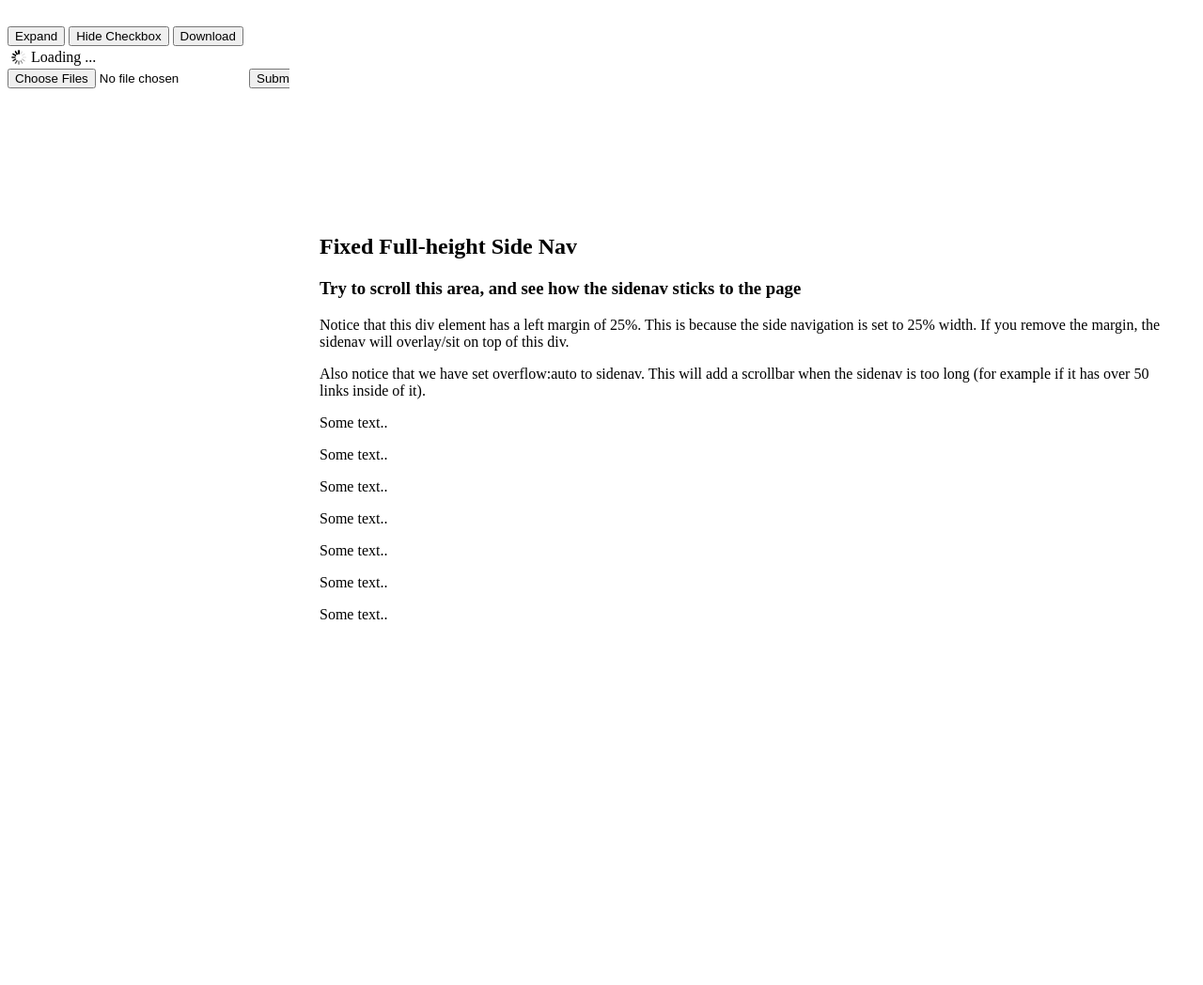
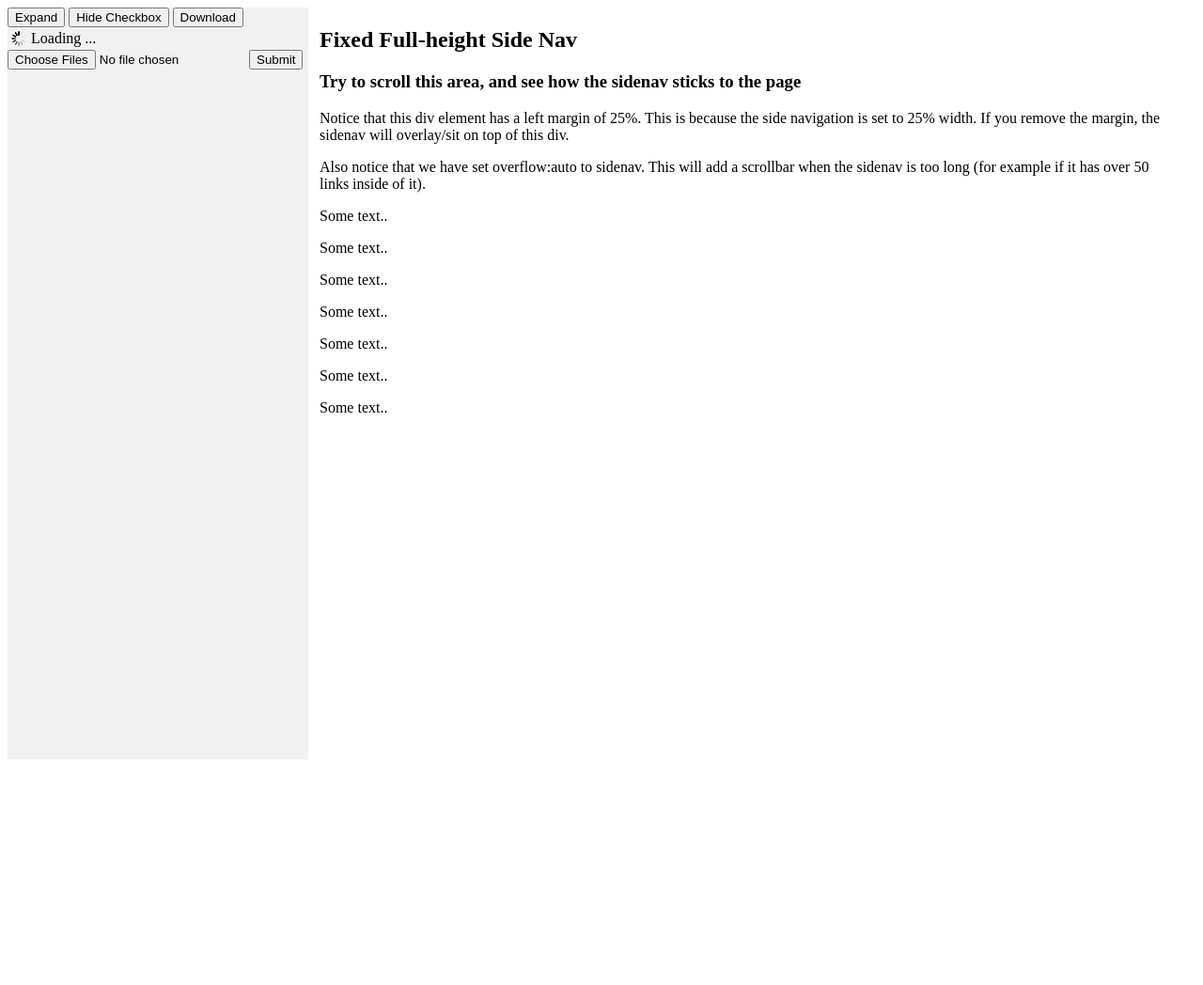
Before and after one commit to catdintran/econ2017, a Flask app: page / in a window 1280 px wide. Shown: the top 1048 px of the page at 94% size. After the commit the page ends 808 px from the top, so only its background shows below. Run offline with Flask 2, Linux system fonts and the light colour scheme; data that the repository does not hold is empty; some libraries are stand-ins or nearby versions.

Commit message:
Create econ.css

```diff
--- a/static/styles/econ.css
+++ b/static/styles/econ.css
@@ -1,13 +1,19 @@
 /* Generic pane rules */
+#navbar {
+    margin: 0;
+    padding: 0;
+    width: 25%;
+    background-color: #f1f1f1;
+    position: fixed;
+    height: 100%;
+}
+
 .wmd-view-topscroll, .wmd-view {
     overflow-x: scroll;
-    overflow-y: hidden;
+    overflow-y: scroll;
     width: 300px;
     border: none 0px RED;
 }
-
-.wmd-view-topscroll { height: 20px; }
-.wmd-view { height: 200px; }
 .scroll-div1 {
     width: 1000px;
     overflow-x: scroll;
@@ -15,5 +21,4 @@
 }
 .scroll-div2 {
     width: 1000px;
-    height:20px;
 }
```
